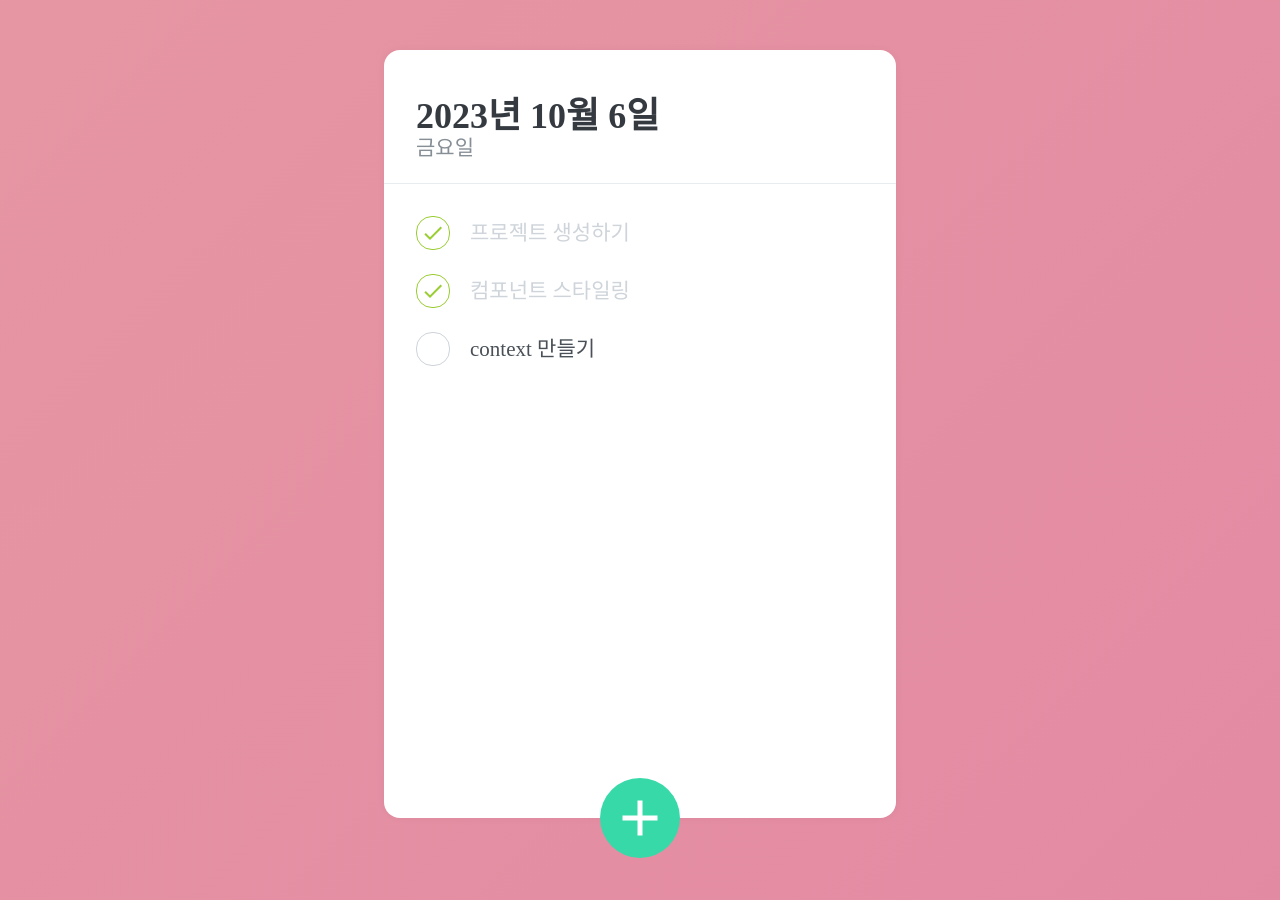
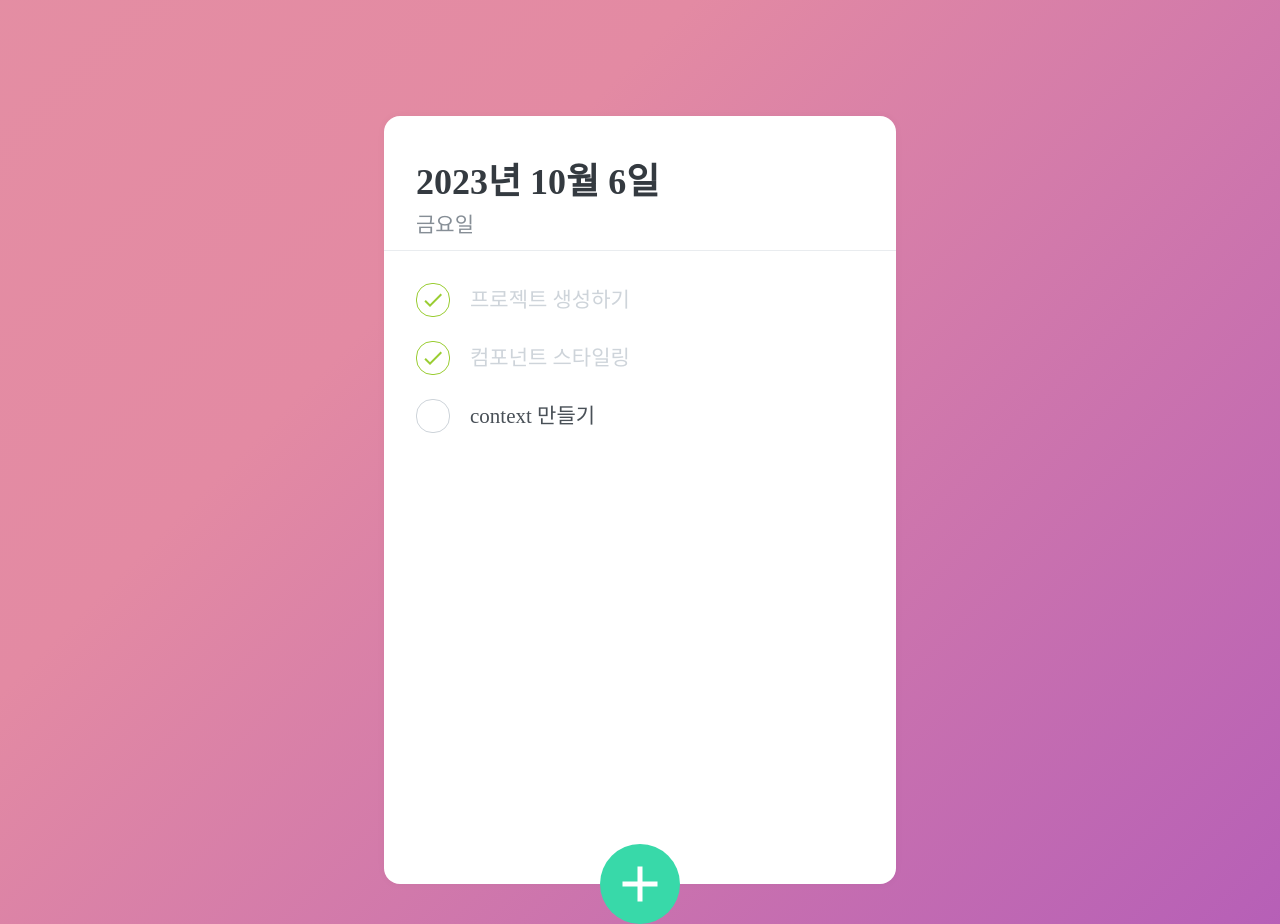
Before and after one commit to rhdmswls12/the-moon, a React (Create React App) app: page /todo in a window 1280 px wide. Before the commit the page ends 900 px from the top, so only its background shows below. Built offline with nearby package versions, Linux system fonts and the light colour scheme.

Commit message:
디자인 수정

```diff
--- a/src/App.js
+++ b/src/App.js
@@ -41,7 +41,7 @@ const GlobalStyle = createGlobalStyle`
       height: 900px;
       overflow: hidden;
       transition: all ease 2s 1s;
-      animation : ${backgroundChange} 20s ease-in-out infinite;
+      animation : ${backgroundChange} 10s ease-in-out infinite;
     }
 `
 
--- a/src/component/DiaryHead.js
+++ b/src/component/DiaryHead.js
@@ -4,7 +4,6 @@ const DiaryHeadBlock = styled.div`
   padding-top: 48px;
   padding-left: 32px;
   padding-right: 32px;
-  padding-bottom: 24px;
   border-bottom: 1px solid #e9ecef;
   text-align: left;
   h1 {
@@ -14,7 +13,9 @@ const DiaryHeadBlock = styled.div`
     font-weight: 700;
   }
   .day {
-    margin-top: 4px;
+    height: 50px;
+    display: flex;
+    align-items: center;
     color: #868e96;
     font-size: 21px;
   }
--- a/src/component/DiaryTemplate.js
+++ b/src/component/DiaryTemplate.js
@@ -11,8 +11,8 @@ const DiaryTemplateBlock = styled.div`
   border-radius: 16px 16px;
   box-shadow: 0 0 8px 0 rgba(0, 0, 0, 0.04);
   margin: 0 auto;
-  margin-bottom: 32px;
   display: flex;
+  margin-top: 100px;
   flex-direction: column;
 `
 const BookMark = styled.div`
--- a/src/component/Main.js
+++ b/src/component/Main.js
@@ -10,7 +10,7 @@ const Cloud1 = styled.img`
   width: 500px;
   height: 300px;
   position: absolute;
-  bottom: 150px;
+  bottom: 170px;
   left: 50px;
   z-index: -1;
 `
@@ -19,14 +19,14 @@ const Cloud2 = styled.img`
   height: 200px;
   position: absolute;
   left: 250px;
-  bottom: 120px;
+  bottom: 140px;
   z-index: -2;
 `
 const Cloud3 = styled.img`
   width: 450px;
   height: 200px;
   position: absolute;
-  bottom: 80px;
+  bottom: 130px;
   left: 0px;
   z-index: -2;
   overflow: hidden;
--- a/src/component/TodoHead.js
+++ b/src/component/TodoHead.js
@@ -5,7 +5,6 @@ const TodoHeadBlock = styled.div`
   padding-top: 48px;
   padding-left: 32px;
   padding-right: 32px;
-  padding-bottom: 24px;
   border-bottom: 1px solid #e9ecef;
   text-align: left;
   h1 {
@@ -15,9 +14,11 @@ const TodoHeadBlock = styled.div`
     font-weight: 700;
   }
   .day {
-    margin-top: 4px;
     color: #868e96;
     font-size: 21px;
+    display: flex;
+    align-items: center;
+    height: 50px;
   }
 `
 
--- a/src/component/TodoTemplate.js
+++ b/src/component/TodoTemplate.js
@@ -11,16 +11,17 @@ const TodoTemplateBlock = styled.div`
   border-radius: 16px;
   box-shadow: 0 0 8px 0 rgba(0, 0, 0, 0.04);
   margin: 0 auto;
-  margin-bottom: 32px;
   display: flex;
+  margin-top: 100px;
   flex-direction: column;
 `
 
 export default function TodoTemplate() {
   return (
-  <TodoTemplateBlock>
-    <TodoHead />
-    <TodoList />
-    <TodoCreate />
-  </TodoTemplateBlock>)
+    <TodoTemplateBlock>
+      <TodoHead />
+      <TodoList />
+      <TodoCreate />
+    </TodoTemplateBlock>
+  )
 }
```
